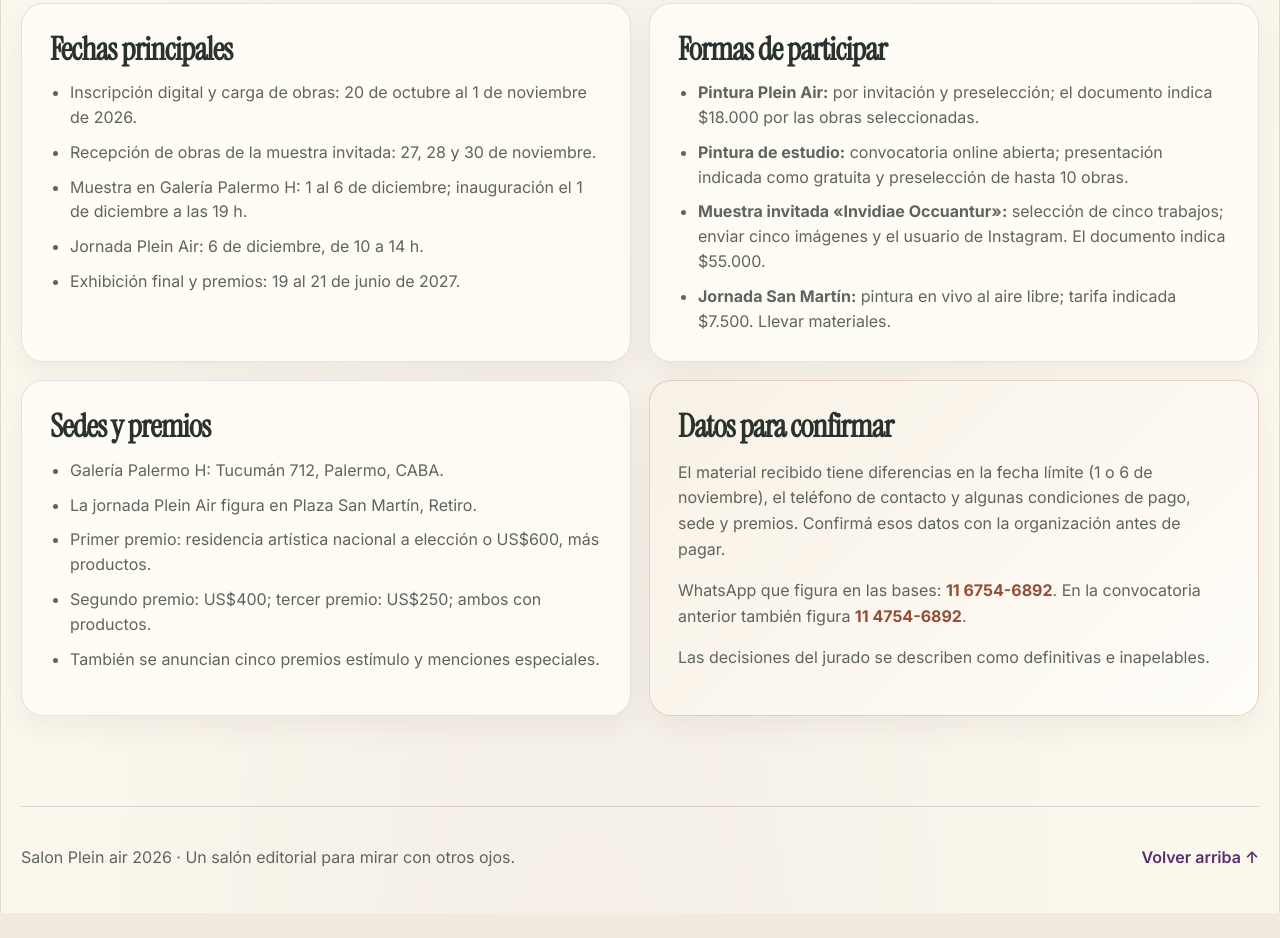
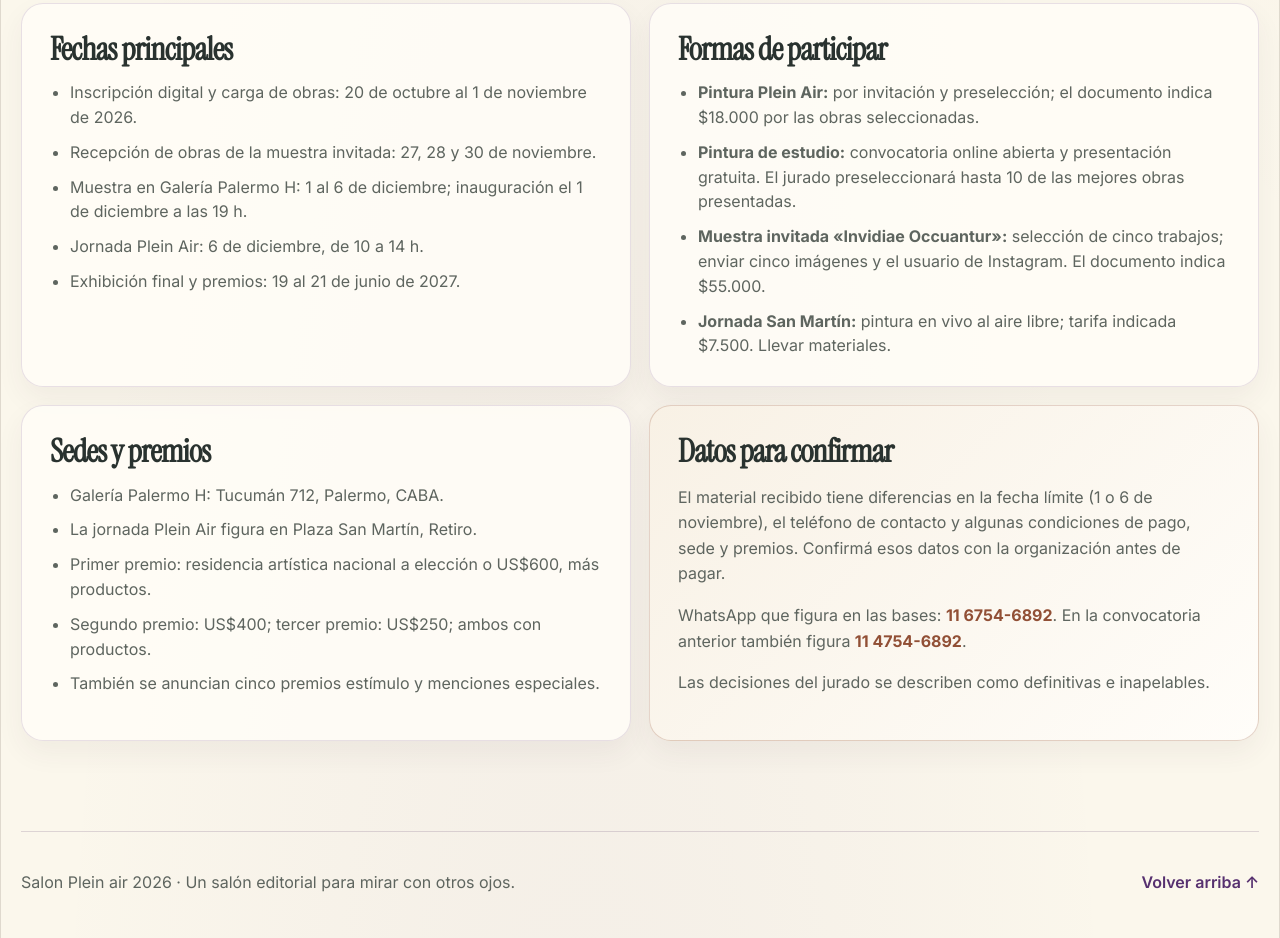
Before and after one commit to JuanMata5/Salon-obras, a website: page public/index.html in a window 1280 px wide. Shown: the part 5160-6098 px from the top of the page. Before the commit the page ends 6073 px from the top, so only its background shows below. Drawn offline with Linux system fonts and the light colour scheme.

Commit message:
Aclara seleccion de pintura de estudio

```diff
--- a/public/index.html
+++ b/public/index.html
@@ -380,7 +380,7 @@
                 <h3>Formas de participar</h3>
                 <ul>
                   <li><strong>Pintura Plein Air:</strong> por invitación y preselección; el documento indica $18.000 por las obras seleccionadas.</li>
-                  <li><strong>Pintura de estudio:</strong> convocatoria online abierta; presentación indicada como gratuita y preselección de hasta 10 obras.</li>
+                  <li><strong>Pintura de estudio:</strong> convocatoria online abierta y presentación gratuita. El jurado preseleccionará hasta 10 de las mejores obras presentadas.</li>
                   <li><strong>Muestra invitada «Invidiae Occuantur»:</strong> selección de cinco trabajos; enviar cinco imágenes y el usuario de Instagram. El documento indica $55.000.</li>
                   <li><strong>Jornada San Martín:</strong> pintura en vivo al aire libre; tarifa indicada $7.500. Llevar materiales.</li>
                 </ul>
```
Also changed, not shown: 1 other file.
